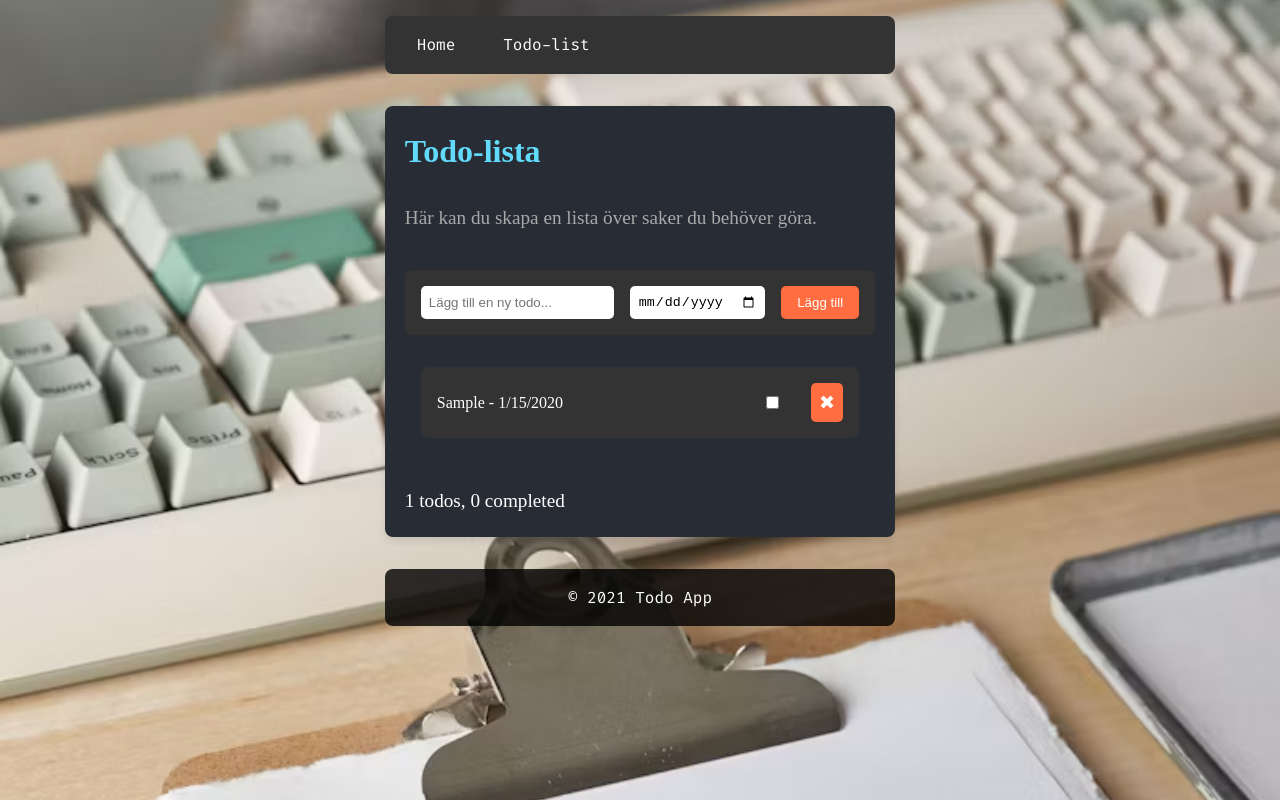
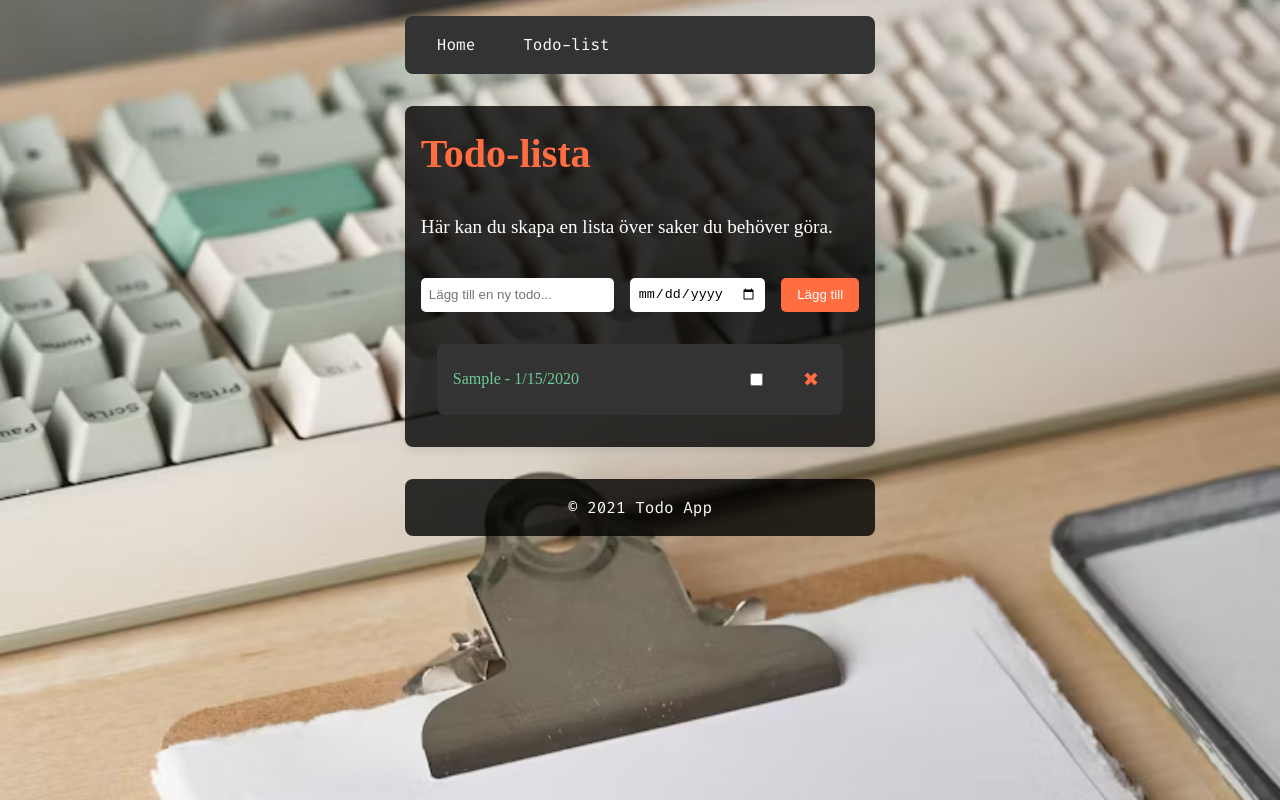
Before and after one commit to mybrindesjo/myTodoApp, a React (Vite) app in the folder TodoApp/: page /todo in a window 1280 px wide. Both pictures are taken after typing "Sample", "2020-01-15" into the empty fields and a click on the button "Lägg till". Built offline with nearby package versions, Linux system fonts and the light colour scheme.

Commit message:
New changes 07-02-2025

```diff
--- a/TodoApp/src/components/TodoList.jsx
+++ b/TodoApp/src/components/TodoList.jsx
@@ -1,18 +1,25 @@
 import React from 'react';
 
-const TodoList = ({ todos, toggleTodo }) => (
-  <ul>
+const TodoList = ({ todos, toggleTodo, removeTodo }) => {
+  return (
+    <div className='todo-list'>
       {todos.map((todo, index) => (
-      <li className='todo' key={index} style={{ textDecoration: todo.completed ? 'line-through' : 'none' }}>
+        <div className={`todo ${todo.completed ? 'completed' : ''}`} key={index}>
+          <span>{todo.text} - {new Date(todo.dueDate).toLocaleDateString()}</span>
+          <div>
             <input
               type="checkbox"
               checked={todo.completed}
               onChange={() => toggleTodo(index)}
             />
-        {todo.text}
-      </li>
+            <button onClick={() => removeTodo(index)} className="remove-todo-btn">
+              &#10006;
+            </button>
+          </div>
+        </div>
       ))}
-  </ul>
+    </div>
   );
+};
 
 export default TodoList;
--- a/TodoApp/src/index.css
+++ b/TodoApp/src/index.css
@@ -21,7 +21,8 @@ body {
     padding: 1rem;
     overflow-x: hidden;
     text-align: left;
-    line-height: 1.6; /* Added for increased line height */
+    line-height: 1.6;
+    color: #fff;
 }
 
 .nav-list {
@@ -59,6 +60,36 @@ body {
   display: flex;
   flex-direction: column;
   gap: 1rem;
+  max-width: 600px;
+  margin: 0 auto;
+  box-shadow: 0 4px 8px rgba(0, 0, 0, 0.1);
+  font-family: 'Arial, sans-serif';
+}
+
+.text-container h1 {
+  font-size: 2.5em;
+  margin-bottom: 10px;
+  color: #ff6d40;
+}
+
+.text-container p {
+  font-size: 1.2em;
+  margin-bottom: 20px;
+  color: #fff;
+}
+
+.get-started-btn {
+  padding: 0.5rem 1rem;
+  background: #ff6d40;
+  border: none;
+  border-radius: 5px;
+  color: #fff;
+  cursor: pointer;
+  align-self: center;
+}
+
+.get-started-btn:hover {
+  background: #ff3b1f;
 }
 
 footer {
@@ -72,9 +103,6 @@ footer {
 .input-form {
   display: flex;
   gap: 1rem;
-  padding: 1rem;
-  background-color: #333;
-  border-radius: 8px;
 }
 
 .input-form input {
@@ -143,20 +171,6 @@ footer {
   color: #ff3b1f;
 }
 
-.todo button {
-  margin-left: 1rem;
-  padding: 0.5rem;
-  background: #ff6d40;
-  border: none;
-  border-radius: 5px;
-  color: #fff;
-  cursor: pointer;
-}
-
-.todo button:hover {
-  background: #ff3b1f;
-}
-
 .todo-summary {
   margin-top: 1rem;
   font-size: 1.2rem;
@@ -172,26 +186,3 @@ footer {
   50% { background-color: #6fca97; }
   100% { background-color: rgba(0, 0, 0, 0.8); }
 }
-
-.text-container {
-  max-width: 600px;
-  margin: 0 auto;
-  padding: 20px;
-  background-color: #282c34;
-  border-radius: 8px;
-  box-shadow: 0 4px 8px rgba(0, 0, 0, 0.1);
-  font-family: 'Arial, sans-serif';
-  color: #ffffff;
-}
-
-.text-container h1 {
-  font-size: 2em;
-  margin-bottom: 10px;
-  color: #61dafb;
-}
-
-.text-container p {
-  font-size: 1.2em;
-  margin-bottom: 20px;
-  color: #a9a9a9;
-}
--- a/TodoApp/src/pages/Home.jsx
+++ b/TodoApp/src/pages/Home.jsx
@@ -4,8 +4,9 @@ function Home() {
     return (
         <main>
             <section className="text-container">
-                <h1>Välkommen</h1>
-                <p>Detta är en enkel todo-app som du kan använda för att skapa en lista över saker du behöver göra.</p>
+                <h1>Välkommen till MyTodoApp</h1>
+                <p>Organisera ditt liv med stil! Skapa och hantera dina uppgifter enkelt och effektivt.</p>
+                <button className="get-started-btn">Kom igång</button>
             </section>
         </main>
     );
--- a/TodoApp/src/pages/Todo.jsx
+++ b/TodoApp/src/pages/Todo.jsx
@@ -1,10 +1,9 @@
-import React, { useState, useEffect } from 'react';
+import React, { useState } from 'react';
 import Input from '../components/Input';
 import TodoList from '../components/TodoList';
 
 const Todo = () => {
   const [todos, setTodos] = useState([]);
-  const [allCompleted, setAllCompleted] = useState(false);
 
   const addTodo = (text, dueDate) => {
     const newTodos = [...todos, { text, dueDate, completed: false }];
@@ -23,38 +22,13 @@ const Todo = () => {
     setTodos(newTodos);
   };
 
-  useEffect(() => {
-    setAllCompleted(todos.length > 0 && todos.every(todo => todo.completed));
-  }, [todos]);
-
-  const sortedTodos = todos.sort((a, b) => new Date(a.dueDate) - new Date(b.dueDate));
-
   return (
     <>
-      <section className={`text-container ${allCompleted ? 'all-completed' : ''}`}>
+      <section className="text-container">
         <h1>Todo-lista</h1>
         <p>Här kan du skapa en lista över saker du behöver göra.</p>
         <Input addTodo={addTodo} />
-        <div className='todo-list'>
-          {sortedTodos.map((todo, index) => (
-            <div className={`todo ${todo.completed ? 'completed' : ''}`} key={index}>
-              <span>{todo.text} - {new Date(todo.dueDate).toLocaleDateString()}</span>
-              <div>
-                <input
-                  type="checkbox"
-                  checked={todo.completed}
-                  onChange={() => toggleTodo(index)}
-                />
-                <button onClick={() => removeTodo(index)} className="remove-todo-btn">
-                  &#10006;
-                </button>
-              </div>
-            </div>
-          ))}
-        </div>
-        <div className='todo-summary'>
-          {todos.length} todos, {todos.filter(todo => todo.completed).length} completed
-        </div>
+        <TodoList todos={todos} toggleTodo={toggleTodo} removeTodo={removeTodo} />
       </section>
     </>
   );
```
Lines whose indentation alone changed are shown as unchanged.
